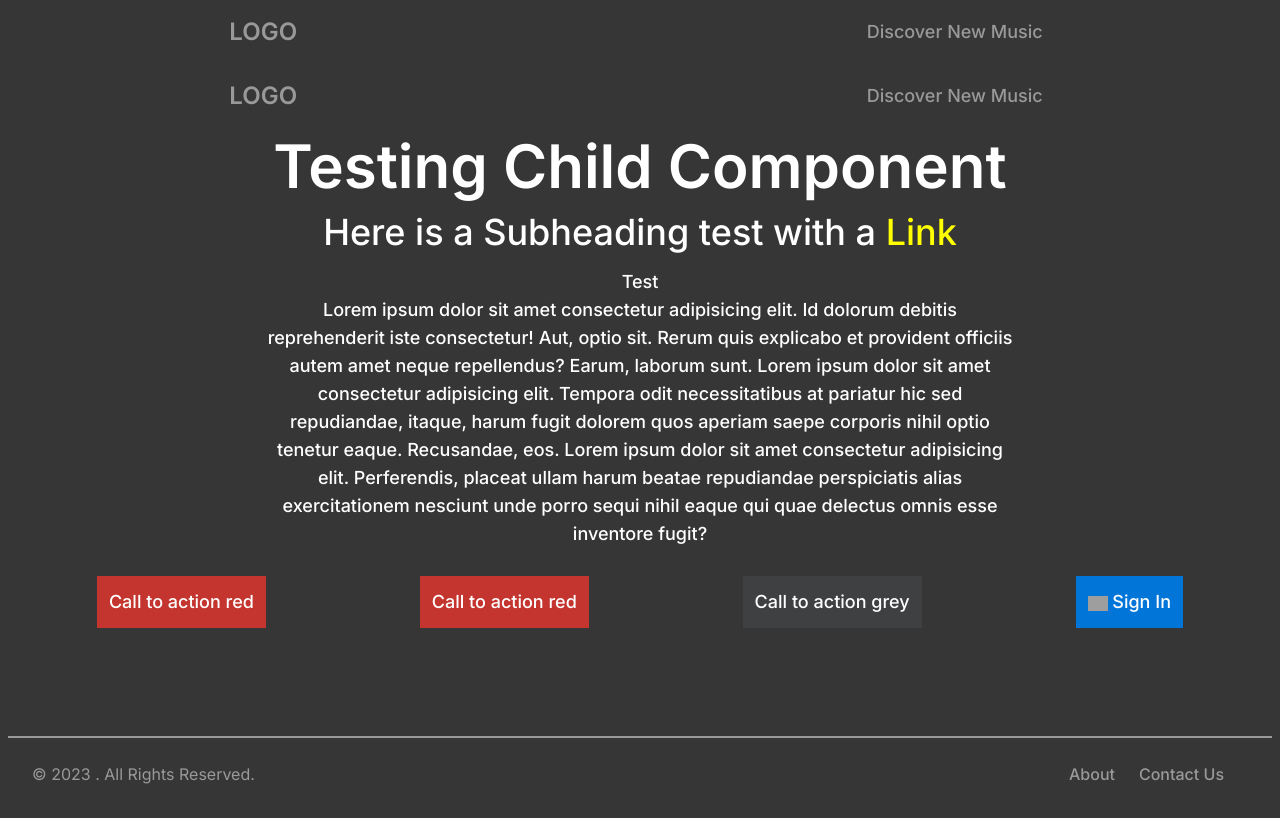
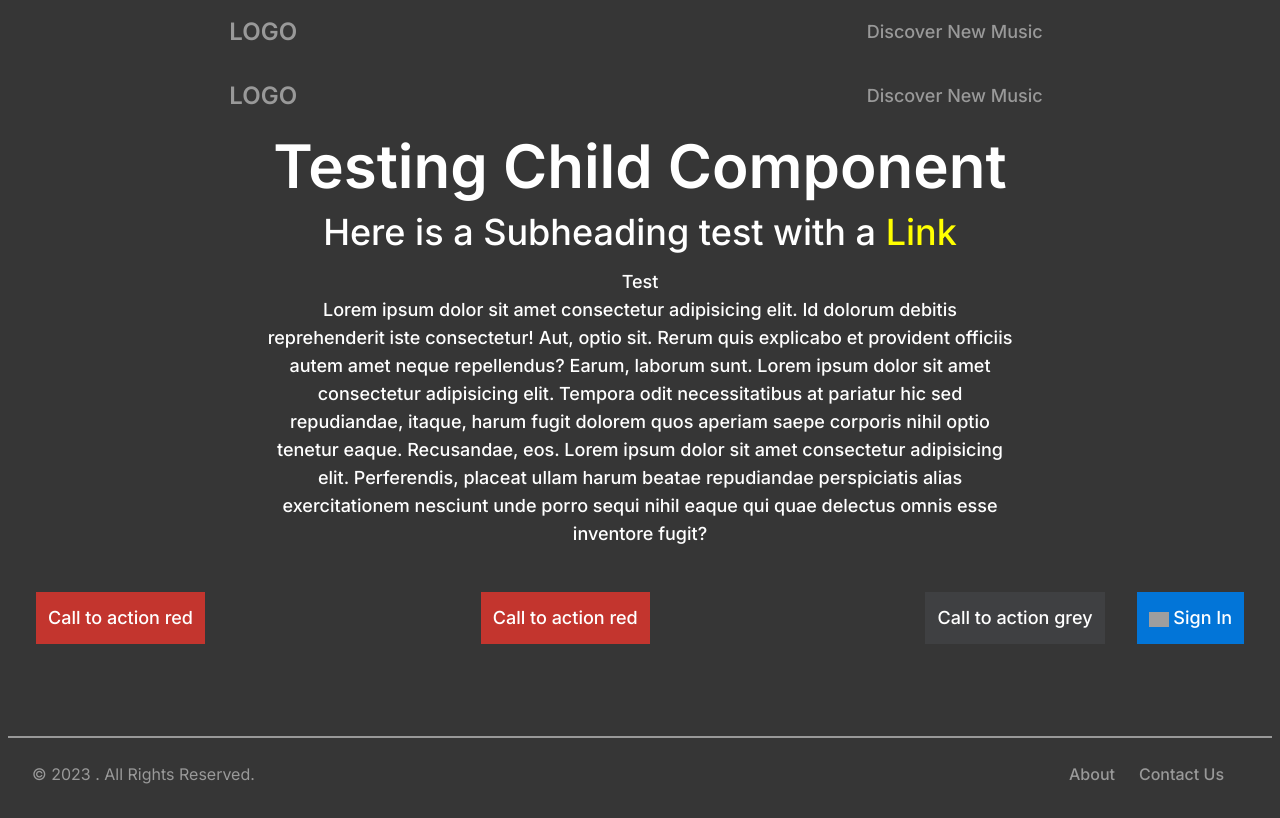
Before and after one commit to JamesRobertSutcliffe/personality-music-recommender, a Next.js app: page /tailwind-templates in a window 1280 px wide. Built offline with nearby package versions, Linux system fonts and the light colour scheme; grey boxes are pictures that could not be loaded.

Commit message:
BTN component updated to center buttons

```diff
--- a/src/app/components/Btn.tsx
+++ b/src/app/components/Btn.tsx
@@ -9,7 +9,9 @@ interface BtnProps {
 function Btn({ children, className, onClick }: BtnProps) {
     return (
         <>
-            <button className={`rounded-none m-auto p-3 font-medium text-lg text-awhite justify-center ${className}`} onClick={onClick} >{children}</button>
+            <div className="flex m-2 p-2">
+                <button className={`rounded-none m-auto p-3 font-medium text-lg text-awhite justify-center ${className}`} onClick={onClick} >{children}</button>
+            </div>
         </>
     )
 }
```
